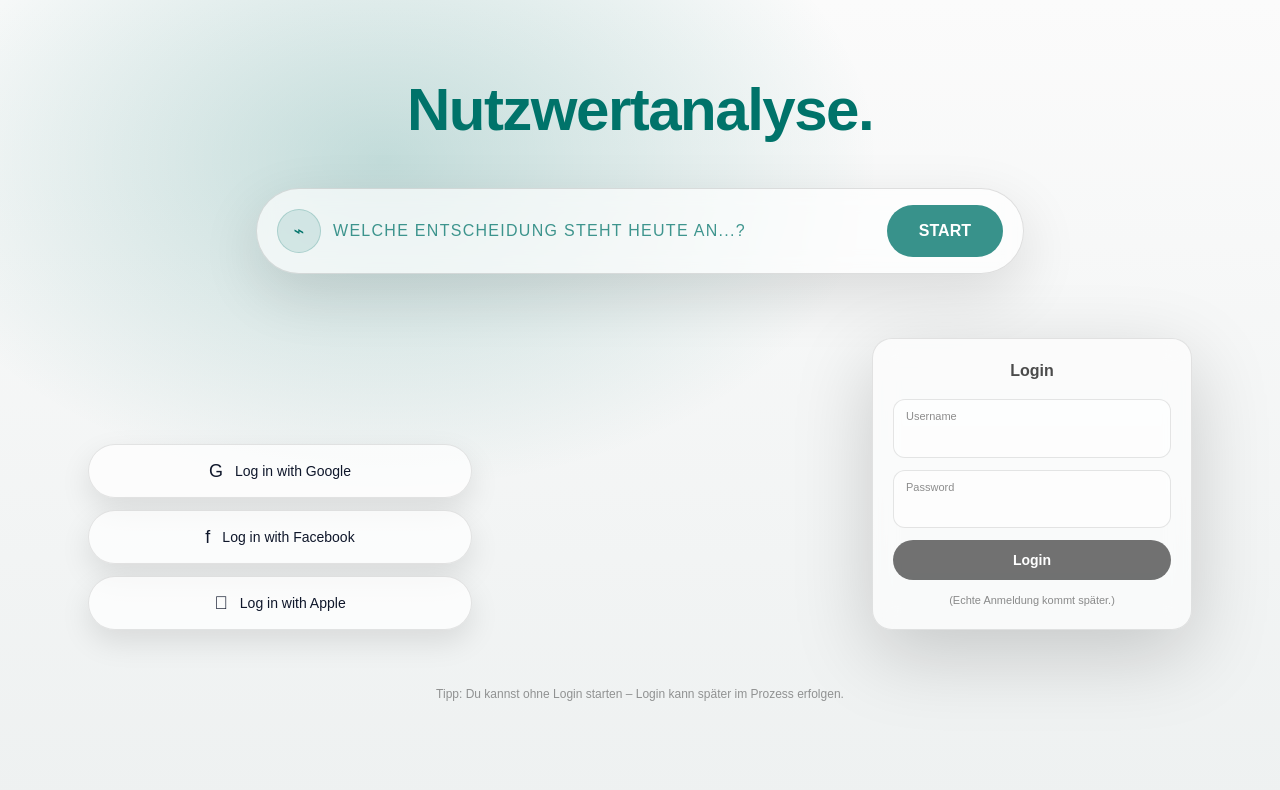
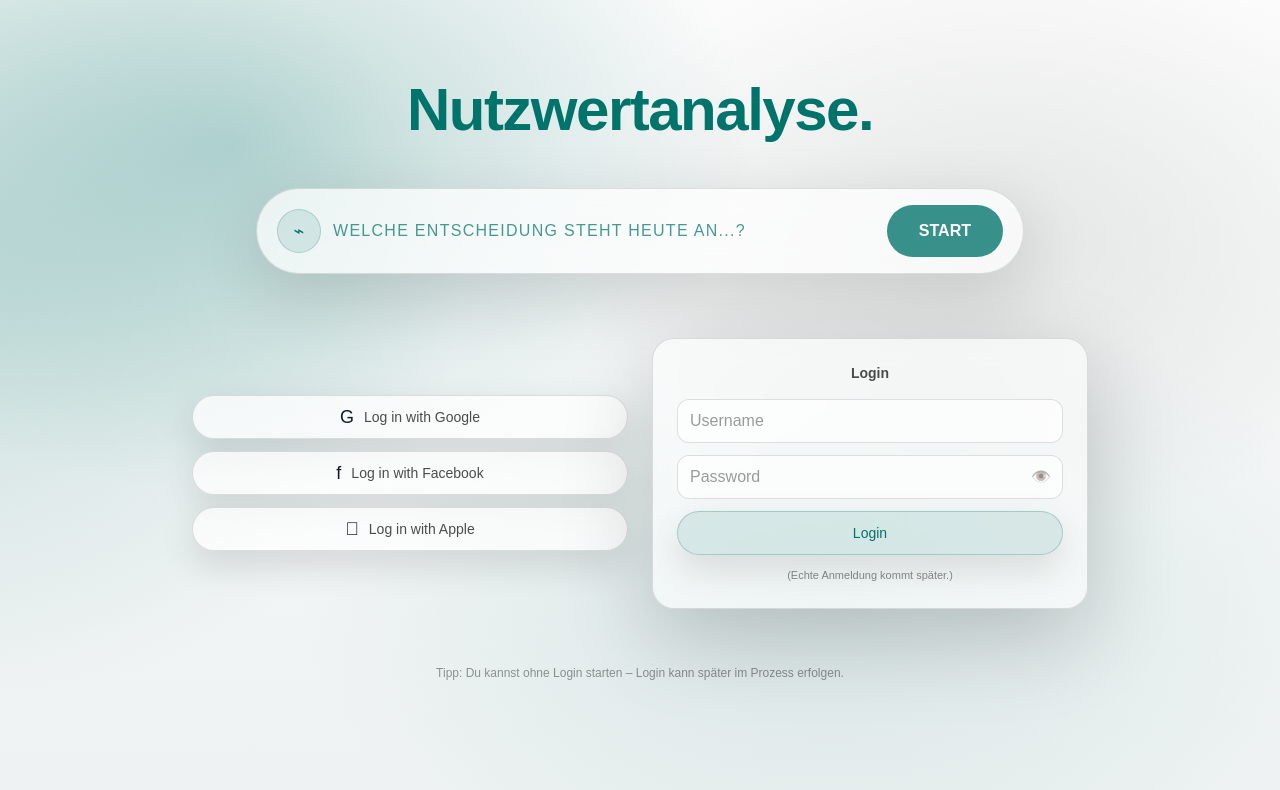
Before and after one commit to AccountGIT-bot/nutzwertanalyse, a Next.js app: page / in a window 1280 px wide. Shown: the top 790 px of the page. Built offline with nearby package versions, Linux system fonts and the light colour scheme.

Commit message:
Landing: centered auth block + equal heights + password toggle

```diff
--- a/app/globals.css
+++ b/app/globals.css
@@ -143,19 +143,18 @@ body {
   box-shadow: 0 0 0 4px rgba(0,115,106,0.15);
 }
 
-/* ------------------------------
-   Landing (Route "/") – Light UI
-   Accent: #00736a
--------------------------------- */
-
 :root {
   --landing-accent: 0 115 106; /* #00736a */
 }
 
+/* ===== Landing (/) ===== */
 .landing-bg {
   min-height: 100vh;
-  background: radial-gradient(900px 600px at 30% 20%, rgba(0,115,106,0.22), transparent 55%),
-              linear-gradient(180deg, #fbfbfb, #eef1f1);
+  background:
+    radial-gradient(900px 600px at 18% 18%, rgba(0,115,106,0.26), transparent 58%),
+    radial-gradient(700px 480px at 78% 30%, rgba(0,0,0,0.08), transparent 62%),
+    radial-gradient(900px 520px at 65% 75%, rgba(0,115,106,0.10), transparent 60%),
+    linear-gradient(180deg, #fbfbfb, #eef2f2);
 }
 
 .landing-hex {
@@ -163,25 +162,35 @@ body {
   overflow: hidden;
 }
 
+/* Hex / Grid Feeling (subtil) */
 .landing-hex::after {
   content: "";
   position: absolute;
-  inset: -10%;
+  inset: -12%;
   background-image:
     linear-gradient(rgba(0,0,0,0.06) 1px, transparent 1px),
     linear-gradient(90deg, rgba(0,0,0,0.06) 1px, transparent 1px);
-  background-size: 64px 64px;
+  background-size: 72px 72px;
   opacity: 0.10;
   transform: skewX(-8deg);
   pointer-events: none;
 }
 
+/* leichtes “Glow band” links wie in deinem Mock */
+.landing-hex::before {
+  content: "";
+  position: absolute;
+  inset: -20%;
+  background: radial-gradient(900px 700px at 10% 40%, rgba(0,115,106,0.18), transparent 60%);
+  pointer-events: none;
+}
+
 .landing-pill {
-  background: rgba(255,255,255,0.65);
+  background: rgba(255,255,255,0.72);
   border: 1px solid rgba(0,0,0,0.12);
   border-radius: 999px;
-  box-shadow: 0 20px 60px rgba(0,0,0,0.12);
-  backdrop-filter: blur(10px);
+  box-shadow: 0 22px 70px rgba(0,0,0,0.14);
+  backdrop-filter: blur(12px);
 }
 
 .landing-input {
@@ -191,7 +200,7 @@ body {
 }
 
 .landing-input::placeholder {
-  color: rgba(0,115,106,0.75);
+  color: rgba(0,115,106,0.72);
   letter-spacing: 0.08em;
 }
 
@@ -202,16 +211,37 @@ body {
 }
 
 .landing-btn {
-  background: rgba(255,255,255,0.70);
-  border: 1px solid rgba(0,0,0,0.10);
+  height: 44px;            /* <-- wichtig: gleiche Höhe wie Inputs */
+  display: inline-flex;
+  align-items: center;
+  gap: 10px;
+  justify-content: center;
+  padding: 0 16px;
+  background: rgba(255,255,255,0.74);
+  border: 1px solid rgba(0,0,0,0.12);
   border-radius: 999px;
-  box-shadow: 0 12px 30px rgba(0,0,0,0.10);
+  box-shadow: 0 14px 36px rgba(0,0,0,0.12);
 }
 
 .landing-login-card {
-  background: rgba(255,255,255,0.55);
-  border: 1px solid rgba(0,0,0,0.10);
-  border-radius: 20px;
-  box-shadow: 0 24px 80px rgba(0,0,0,0.18);
-  backdrop-filter: blur(12px);
+  background: rgba(255,255,255,0.58);
+  border: 1px solid rgba(0,0,0,0.12);
+  border-radius: 22px;
+  box-shadow: 0 26px 90px rgba(0,0,0,0.20);
+  backdrop-filter: blur(14px);
 }
+
+.landing-field {
+  height: 44px;            /* <-- Inputs gleiche Höhe */
+  padding: 0 12px;
+  border-radius: 12px;
+  border: 1px solid rgba(0,0,0,0.12);
+  background: rgba(255,255,255,0.65);
+  color: rgba(0,0,0,0.78);
+  outline: none;
+}
+
+.landing-field:focus {
+  border-color: rgba(0,115,106,0.55);
+  box-shadow: 0 0 0 4px rgba(0,115,106,0.12);
+}
--- a/app/page.tsx
+++ b/app/page.tsx
@@ -9,6 +9,7 @@ export default function LandingWithIntro() {
   const router = useRouter();
   const [phase, setPhase] = useState<Phase>("intro");
   const [text, setText] = useState("");
+  const [showPw, setShowPw] = useState(false);
 
   const canStart = useMemo(() => text.trim().length > 0, [text]);
 
@@ -41,7 +42,9 @@ export default function LandingWithIntro() {
         <div
           className={[
             "text-center transition-all duration-700 ease-out",
-            phase === "intro" ? "translate-y-0 scale-100" : "-translate-y-3 scale-[0.98]",
+            phase === "intro"
+              ? "translate-y-0 scale-100"
+              : "-translate-y-3 scale-[0.98]",
           ].join(" ")}
         >
           <div
@@ -67,7 +70,9 @@ export default function LandingWithIntro() {
         {/* Headline */}
         <div className="text-center">
           <h1 className="text-5xl md:text-6xl font-semibold tracking-tight">
-            <span style={{ color: "rgb(var(--landing-accent))" }}>Nutzwertanalyse</span>
+            <span style={{ color: "rgb(var(--landing-accent))" }}>
+              Nutzwertanalyse
+            </span>
             <span style={{ color: "rgb(var(--landing-accent))" }}>.</span>
           </h1>
         </div>
@@ -84,7 +89,11 @@ export default function LandingWithIntro() {
               }}
               aria-hidden="true"
             >
-              <span style={{ color: "rgb(var(--landing-accent))", fontSize: 18 }}>⌁</span>
+              <span
+                style={{ color: "rgb(var(--landing-accent))", fontSize: 18 }}
+              >
+                ⌁
+              </span>
             </div>
 
             <input
@@ -109,47 +118,68 @@ export default function LandingWithIntro() {
           </div>
         </div>
 
-        {/* Lower area: Social + Login card (optisch, später funktional) */}
-        <div className="mt-12 md:mt-16 grid gap-8 md:grid-cols-2 items-end">
+        {/* Lower area: Social + Login card (ein Block, zentriert, gleiche Höhe) */}
+        <div className="mt-12 md:mt-16 flex justify-center">
+          <div className="grid w-full max-w-4xl gap-6 md:grid-cols-2 items-stretch">
             {/* Social buttons */}
-          <div className="flex flex-col gap-3 md:max-w-sm">
-            <button className="landing-btn px-4 py-3 text-sm font-medium flex items-center justify-center gap-3 transition hover:brightness-[1.02]">
+            <div className="flex flex-col justify-center gap-3">
+              <button className="landing-btn w-full">
                 <span className="text-lg" aria-hidden="true">G</span>
-              <span>Log in with Google</span>
+                <span className="text-sm text-black/70">Log in with Google</span>
               </button>
 
-            <button className="landing-btn px-4 py-3 text-sm font-medium flex items-center justify-center gap-3 transition hover:brightness-[1.02]">
+              <button className="landing-btn w-full">
                 <span className="text-lg" aria-hidden="true">f</span>
-              <span>Log in with Facebook</span>
+                <span className="text-sm text-black/70">Log in with Facebook</span>
               </button>
 
-            <button className="landing-btn px-4 py-3 text-sm font-medium flex items-center justify-center gap-3 transition hover:brightness-[1.02]">
+              <button className="landing-btn w-full">
                 <span className="text-lg" aria-hidden="true"></span>
-              <span>Log in with Apple</span>
+                <span className="text-sm text-black/70">Log in with Apple</span>
               </button>
             </div>
 
             {/* Login card */}
-          <div className="md:flex md:justify-end">
-            <div className="landing-login-card w-full md:w-[320px] p-5">
-              <div className="text-center font-semibold text-black/70">Login</div>
+            <div className="landing-login-card p-6 flex flex-col justify-center">
+              <div className="text-center text-sm font-semibold text-black/70">
+                Login
+              </div>
 
               <div className="mt-4 space-y-3">
-                <div className="rounded-xl bg-white/60 border border-black/10 px-3 py-2">
-                  <div className="text-[11px] text-black/45">Username</div>
-                  <input className="w-full bg-transparent outline-none text-sm" />
-                </div>
+                <input
+                  className="landing-field w-full"
+                  placeholder="Username"
+                  autoComplete="username"
+                />
 
-                <div className="rounded-xl bg-white/60 border border-black/10 px-3 py-2">
-                  <div className="text-[11px] text-black/45">Password</div>
-                  <input className="w-full bg-transparent outline-none text-sm" type="password" />
+                <div className="relative">
+                  <input
+                    className="landing-field w-full pr-12"
+                    placeholder="Password"
+                    type={showPw ? "text" : "password"}
+                    autoComplete="current-password"
+                  />
+                  <button
+                    type="button"
+                    onClick={() => setShowPw((v) => !v)}
+                    className="absolute right-3 top-1/2 -translate-y-1/2 text-black/50 hover:text-black/70"
+                    aria-label={showPw ? "Passwort verbergen" : "Passwort anzeigen"}
+                    title={showPw ? "Passwort verbergen" : "Passwort anzeigen"}
+                  >
+                    {showPw ? "🙈" : "👁️"}
+                  </button>
                 </div>
 
                 <button
-                  className="w-full rounded-full py-2.5 text-sm font-semibold text-white transition"
-                  style={{ background: "rgba(0,0,0,0.55)" }}
+                  className="landing-btn w-full"
+                  style={{
+                    background: "rgba(0,115,106,0.12)",
+                    borderColor: "rgba(0,115,106,0.25)",
+                  }}
                 >
+                  <span className="text-sm" style={{ color: "#00736a" }}>
                     Login
+                  </span>
                 </button>
 
                 <div className="text-center text-[11px] text-black/45">
```
Lines whose indentation alone changed are shown as unchanged.
